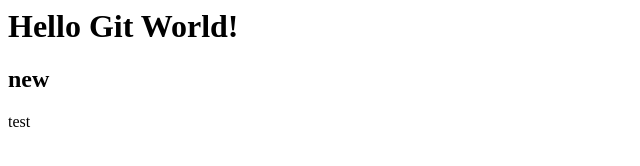
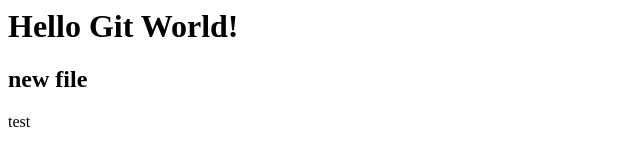
Before and after one commit to jamesoneill997/GithubMasterClass, a plain HTML site: page index.html in a window 1280 px wide. Shown: the full height of the page, 0-640 px from the left. Drawn offline with Linux system fonts and the light colour scheme.

Commit message:
initial commit

```diff
--- a/index.html
+++ b/index.html
@@ -1,5 +1,5 @@
 <h1> Hello Git World!</h1>
-<h2>new</h2>
+<h2>new file</h2>
 
 <div>
 
```
